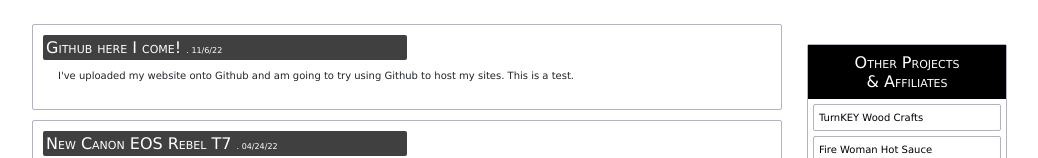
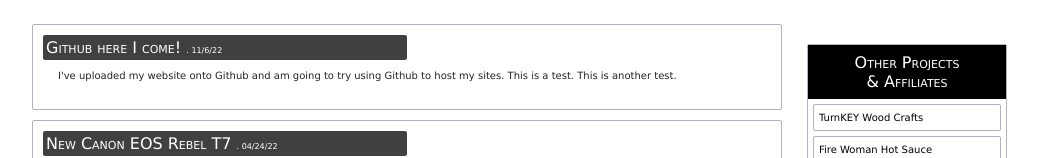
Before and after one commit to Infusca/old-SOH-layout, a plain HTML site: page index.html in a window 1280 px wide. Shown: the part 140-298 px from the top of the page, without its empty margins (108-1146 px from the left). Drawn offline with nearby package versions, Linux system fonts and the light colour scheme.

Commit message:
index.html

```diff
--- a/index.html
+++ b/index.html
@@ -40,7 +40,7 @@
            <article class="new">
             <h6> Github here I come! <span style="font-size: 8px; text-align: right">. 11/6/22</span></h6>
               <div>
-                <p> I've uploaded my website onto Github and am going to try using Github to host my sites. This is a test.</p>
+                <p> I've uploaded my website onto Github and am going to try using Github to host my sites. This is a test. This is another test.</p>
               </div>
           </article>
 
```
